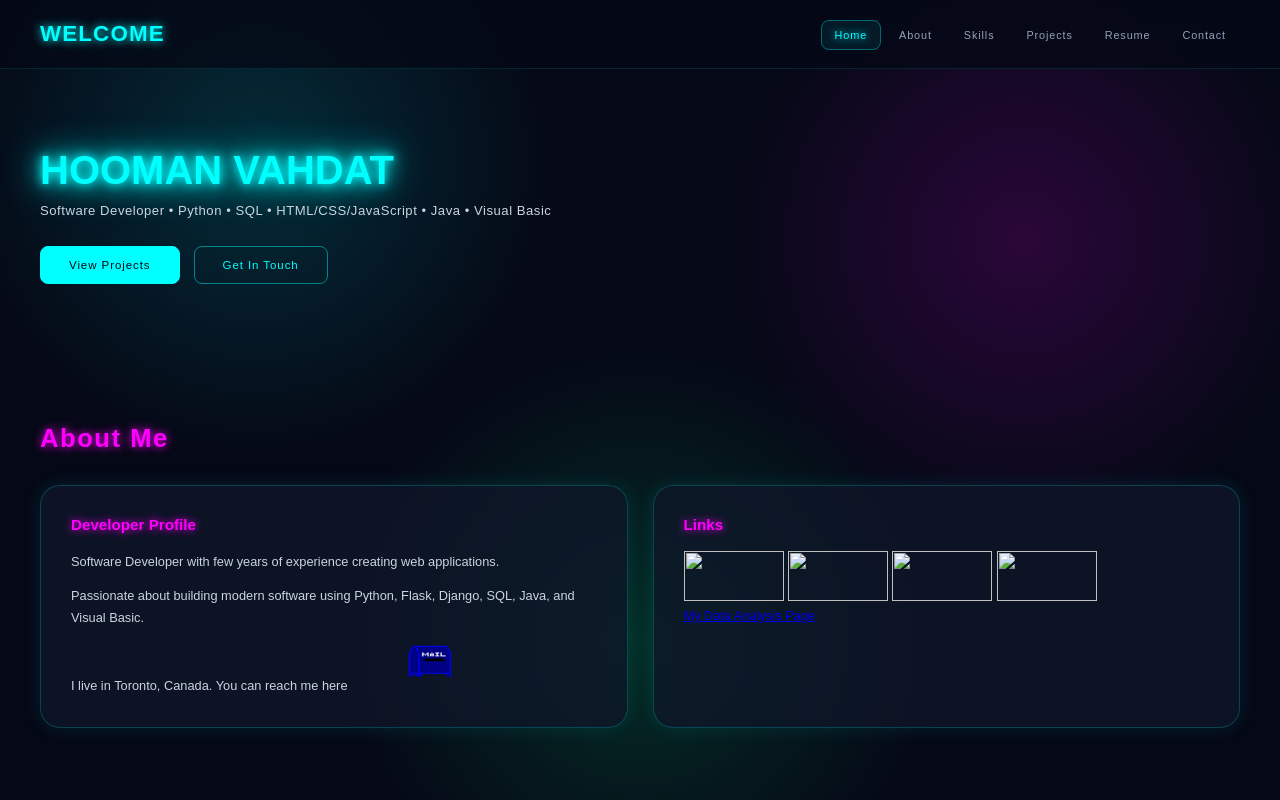
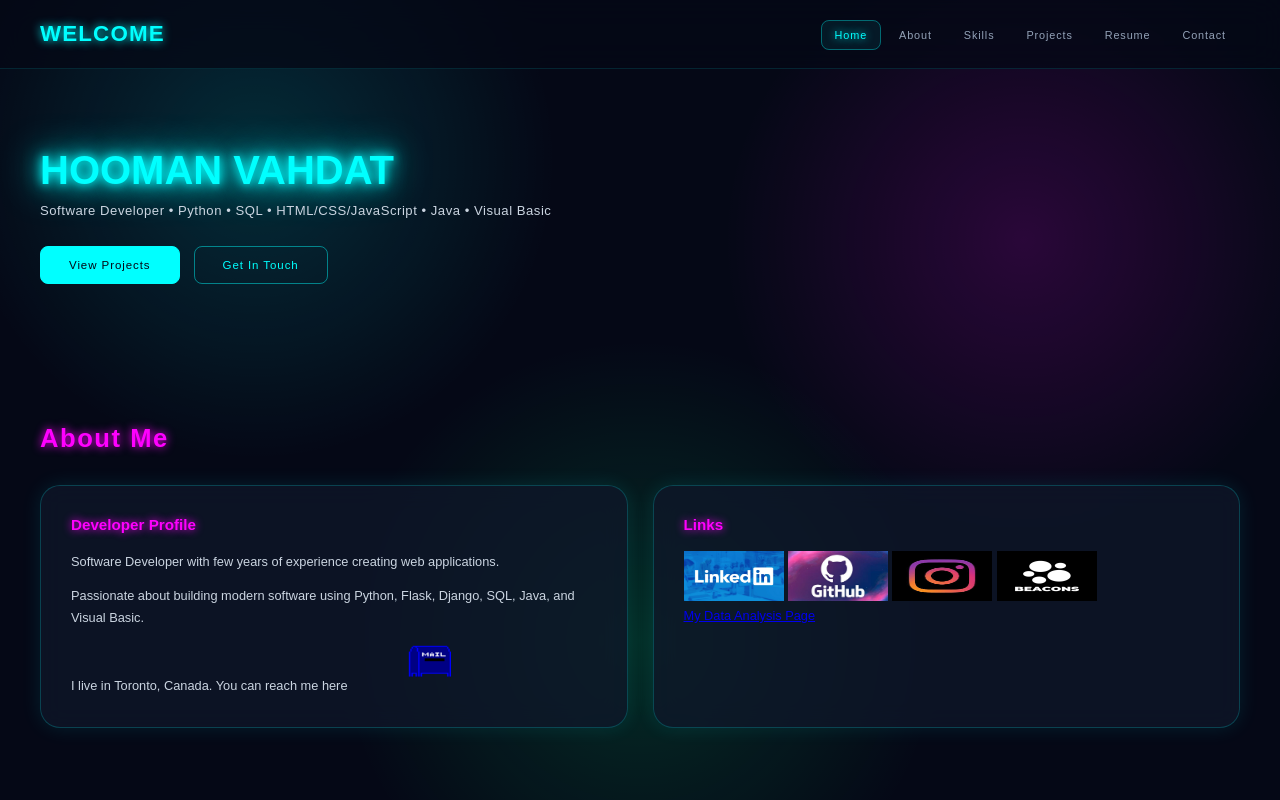
Before and after one commit to hoomanv3xo/hoomanv3xo.github.io, a plain HTML site: page index.html in a window 1280 px wide. Shown: the top 800 px of the page. Drawn offline with Linux system fonts and the light colour scheme; files that its build step writes are made by us from their sources; files whose address does not match are found by name.

Commit message:
Update index.html

```diff
--- a/index.html
+++ b/index.html
@@ -4,8 +4,8 @@
 <meta charset="UTF-8">
 <meta name="viewport" content="width=device-width, initial-scale=1.0">
 <title>Hooman Vahdat | Software Developer</title>
-<link hre<link rel="stylesheet" href="css/style.css">
-<script src="js/script.js"></script>
+<link hre<link rel="stylesheet" href="style.css">
+<script src="script.js"></script>
 
 
 </head>
@@ -62,10 +62,10 @@
       <div class="card">
         <h3>Links</h3>
 
-          <a href="https://www.lkinkedin.com/in/hoomanvahdat"><img src="images/linkedin.webp" width="100" height="50"></a>
-          <a href="https://www.github.com/hoomanxo"><img src="images/github.webp" width="100" height="50"></a>
-          <a href="https://www.instagram.com/hooman_the_coder"><img src="images/instagram.jpg" width="100" height="50"></a>
-          <a href="https://www.beacons.ai/hooman_the_coder"><img src="images/beacons.png" width="100" height="50"></a>
+          <a href="https://www.lkinkedin.com/in/hoomanvahdat"><img src="linkedin.webp" width="100" height="50"></a>
+          <a href="https://www.github.com/hoomanxo"><img src="github.webp" width="100" height="50"></a>
+          <a href="https://www.instagram.com/hooman_the_coder"><img src="instagram.jpg" width="100" height="50"></a>
+          <a href="https://www.beacons.ai/hooman_the_coder"><img src="beacons.png" width="100" height="50"></a>
           <p><a href="https://hoomanvahdat0-dataanalysis.github.io/index.html">My Data Analysis Page</a></p>
 
 
```
